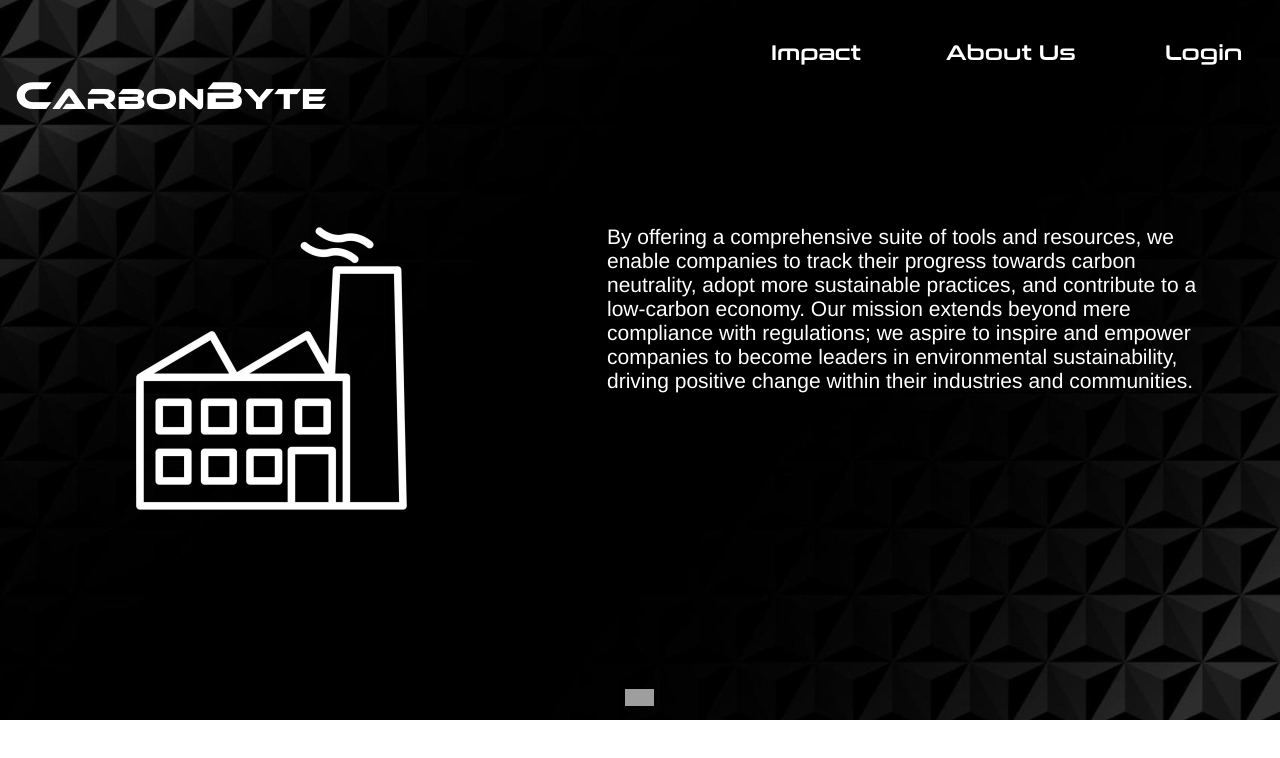
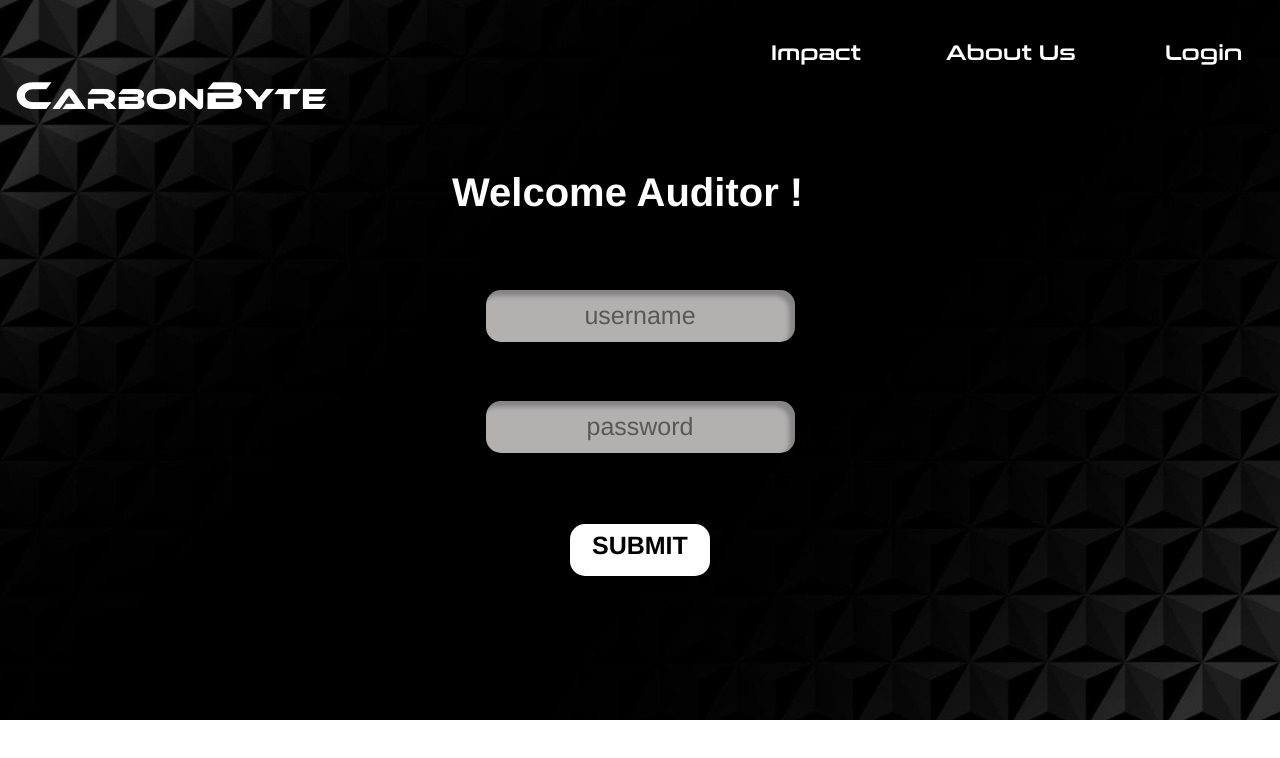
Before and after one commit to METACRYPT12/YantraMainHack, a React (Create React App) app in the folder client/: page /login in a window 1280 px wide. Shown: the top 758 px of the page. Built offline with nearby package versions, Linux system fonts and the light colour scheme; grey boxes are pictures that could not be loaded.

Commit message:
auditor login page

```diff
--- /dev/null
+++ b/client/src/components/auditorLogin/auditorLogin.css
@@ -0,0 +1,192 @@
+.auditor-login {
+  background-color: #ffffff;
+  display: flex;
+  flex-direction: row;
+  justify-content: center;
+  width: 100%;
+}
+
+.auditor-login .overlap-wrapper {
+  background-color: #ffffff;
+  height: 720px;
+  width: 1280px;
+}
+
+.auditor-login .overlap {
+    background-image: url(../../res/background.jpg);
+  background-position: 50% 50%;
+  background-size: cover;
+  height: 720px;
+  position: relative;
+}
+
+.auditor-login .background {
+  height: 720px;
+  left: 0;
+  object-fit: cover;
+  position: absolute;
+  top: 0;
+  width: 1280px;
+}
+
+.auditor-login .carbon-byte {
+  color: #ffffff;
+  font-family: "Ethnocentric-Regular", Helvetica;
+  font-size: 40px;
+  font-weight: 400;
+  left: 15px;
+  letter-spacing: 0;
+  line-height: normal;
+  position: absolute;
+  top: 31px;
+  white-space: nowrap;
+}
+
+.auditor-login .text-wrapper {
+  color: #ffffff;
+  font-family: "Ethnocentric-Regular", Helvetica;
+  font-size: 40px;
+  font-weight: 400;
+  letter-spacing: 0;
+}
+
+.auditor-login .span {
+  font-size: 30px;
+}
+
+.auditor-login .div {
+  color: #ffffff;
+  font-family: "Conthrax-SemiBold", Helvetica;
+  font-size: 21px;
+  font-weight: 600;
+  left: 771px;
+  letter-spacing: 0;
+  line-height: normal;
+  position: absolute;
+  top: 41px;
+  white-space: nowrap;
+}
+
+.auditor-login .text-wrapper-2 {
+  color: #ffffff;
+  font-family: "Conthrax-SemiBold", Helvetica;
+  font-size: 21px;
+  font-weight: 600;
+  left: 946px;
+  letter-spacing: 0;
+  line-height: normal;
+  position: absolute;
+  top: 41px;
+  white-space: nowrap;
+}
+
+.auditor-login .text-wrapper-3 {
+  color: #ffffff;
+  font-family: "Conthrax-SemiBold", Helvetica;
+  font-size: 21px;
+  font-weight: 600;
+  left: 1165px;
+  letter-spacing: 0;
+  line-height: normal;
+  position: absolute;
+  top: 41px;
+  white-space: nowrap;
+}
+
+.auditor-login .text-wrapper-4 {
+  color: #ffffff;
+  font-family: "Poppins-SemiBold", Helvetica;
+  font-size: 40px;
+  font-weight: 600;
+  height: 60px;
+  left: 452px;
+  letter-spacing: 0;
+  line-height: normal;
+  position: absolute;
+  text-align: center;
+  top: 170px;
+}
+
+.auditor-login .rectangle {
+  background-color: #b3b0b0;
+  border-radius: 15px;
+  box-shadow: inset -5px 5px 4px 1px #00000040;
+  height: 52px;
+  left: 486px;
+  position: absolute;
+  top: 290px;
+  width: 309px;
+}
+
+.auditor-login .text-wrapper-5 {
+  color: #00000080;
+  font-family: "Poppins-Regular", Helvetica;
+  font-size: 25px;
+  font-weight: 400;
+  height: 28px;
+  left: 518px;
+  letter-spacing: 0;
+  line-height: normal;
+  position: absolute;
+  text-align: center;
+  top: 301px;
+  white-space: nowrap;
+  width: 244px;
+}
+
+.auditor-login .rectangle-2 {
+  background-color: #b3b0b0;
+  border-radius: 15px;
+  box-shadow: inset -5px 5px 4px 1px #00000040;
+  height: 52px;
+  left: 486px;
+  position: absolute;
+  top: 401px;
+  width: 309px;
+}
+
+.auditor-login .text-wrapper-6 {
+  color: #00000080;
+  font-family: "Poppins-Regular", Helvetica;
+  font-size: 25px;
+  font-weight: 400;
+  height: 28px;
+  left: 518px;
+  letter-spacing: 0;
+  line-height: normal;
+  position: absolute;
+  text-align: center;
+  top: 412px;
+  white-space: nowrap;
+  width: 244px;
+}
+
+.auditor-login .group {
+  height: 52px;
+  left: 570px;
+  position: absolute;
+  top: 524px;
+  width: 142px;
+}
+
+.auditor-login .overlap-group {
+  background-color: #ffffff;
+  border-radius: 15px;
+  height: 52px;
+  position: relative;
+  width: 140px;
+}
+
+.auditor-login .text-wrapper-7 {
+  color: #000000;
+  font-family: "Poppins-Bold", Helvetica;
+  font-size: 25px;
+  font-weight: 700;
+  height: 38px;
+  left: 22px;
+  letter-spacing: 0;
+  line-height: normal;
+  position: absolute;
+  text-align: center;
+  top: 7px;
+}
--- /dev/null
+++ b/client/src/components/auditorLogin/auditorLogin.jsx
@@ -0,0 +1,34 @@
+import React from "react";
+import "./auditorLogin.css";
+
+export const AuditorLogin = () => {
+  return (
+    <div className="auditor-login">
+      <div className="overlap-wrapper">
+        <div className="overlap">
+          <p className="carbon-byte">
+            <span className="text-wrapper">C</span>
+            <span className="span">arbon</span>
+            <span className="text-wrapper">B</span>
+            <span className="span">yte</span>
+          </p>
+          <div className="div">Impact</div>
+          <div className="text-wrapper-2">About Us</div>
+          <div className="text-wrapper-3">Login</div>
+          <div className="text-wrapper-4">Welcome Auditor !</div>
+          <div className="rectangle" />
+          <div className="text-wrapper-5">username</div>
+          <div className="rectangle-2" />
+          <div className="text-wrapper-6">password</div>
+          <div className="group">
+            <div className="overlap-group">
+              <div className="text-wrapper-7">SUBMIT</div>
+            </div>
+          </div>
+        </div>
+      </div>
+    </div>
+  );
+};
+
+export default AuditorLogin;
--- a/client/src/index.js
+++ b/client/src/index.js
@@ -8,10 +8,11 @@ import Impact from "./components/impact/impact";
 import CompanyLogin from "./components/companyLogin/CompanyLogin";
 import About from "./components/about/about";
 import About2 from "./components/about/about2";
+import AuditorLogin from "./components/auditorLogin/auditorLogin";
 const root = ReactDOM.createRoot(document.getElementById("root"));
 root.render(
   <React.StrictMode>
-    <About2 />
+    <AuditorLogin />
   </React.StrictMode>
 );
 
```
